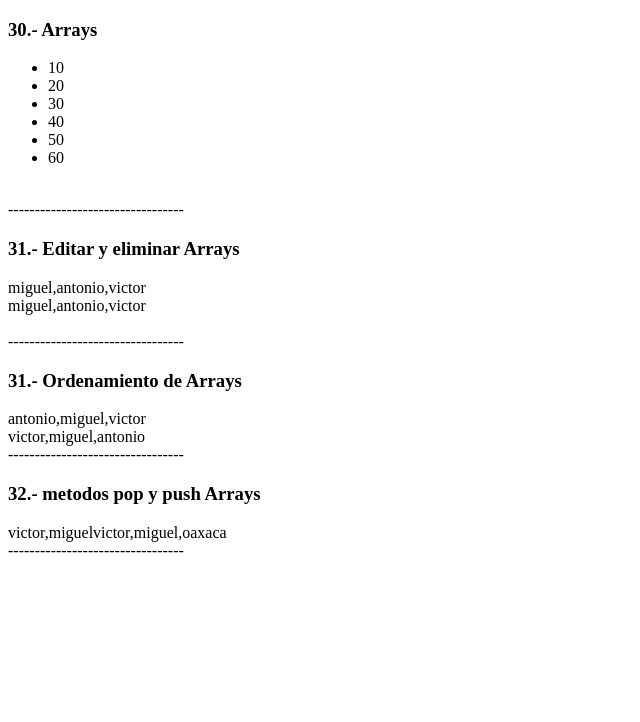
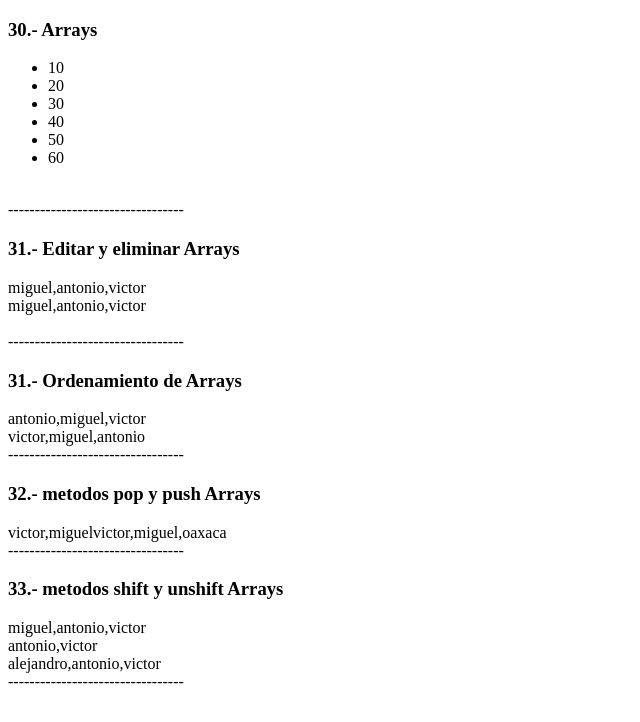
Before and after one commit to josejuanGtz/javascript, a plain HTML site: page arrays.html in a window 1280 px wide. Shown: the whole page, without its empty margins (0-640 px from the left). Drawn offline with Linux system fonts and the light colour scheme.

Commit message:
metodos shift y unshift en arrays

```diff
--- a/arrays.html
+++ b/arrays.html
@@ -43,8 +43,17 @@
             document.write("<h3> 32.- metodos pop y push Arrays </h3>");
             array1.pop();//elimina el último elemento del array
             document.write(array1);
-            array1.push("oaxaca");//agrega un elemento al array
+            array1.push("oaxaca");//agrega un elemento al final del array
             document.write(array1);
+            document.write("<br>---------------------------------<br>");
+
+            document.write("<h3> 33.- metodos shift y unshift Arrays </h3>");
+            var array1 = ["miguel","antonio","victor"];
+            document.write(array1 + "<br>");
+            array1.shift();//elimina el primer elemento del array
+            document.write(array1 + "<br>");
+            array1.unshift("alejandro");
+            document.write(array1);//agrega un elemento al inicio del array
             document.write("<br>---------------------------------<br>");
         </script>
 
```
